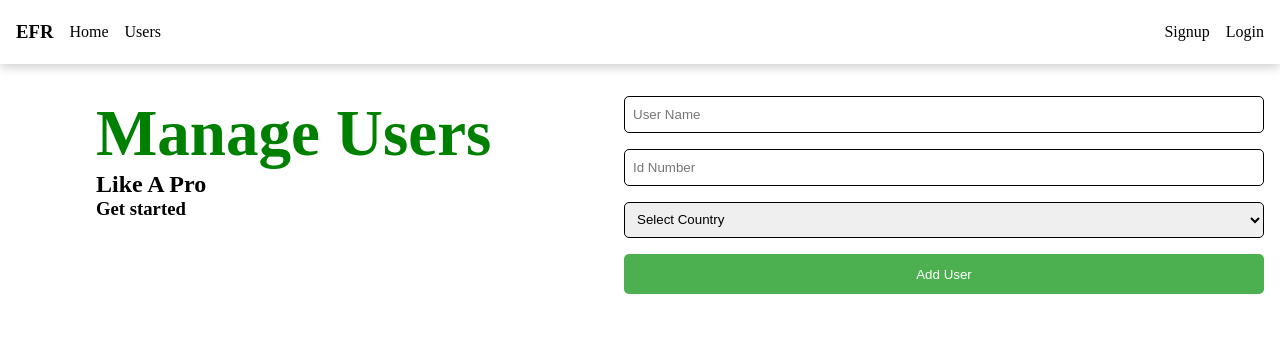
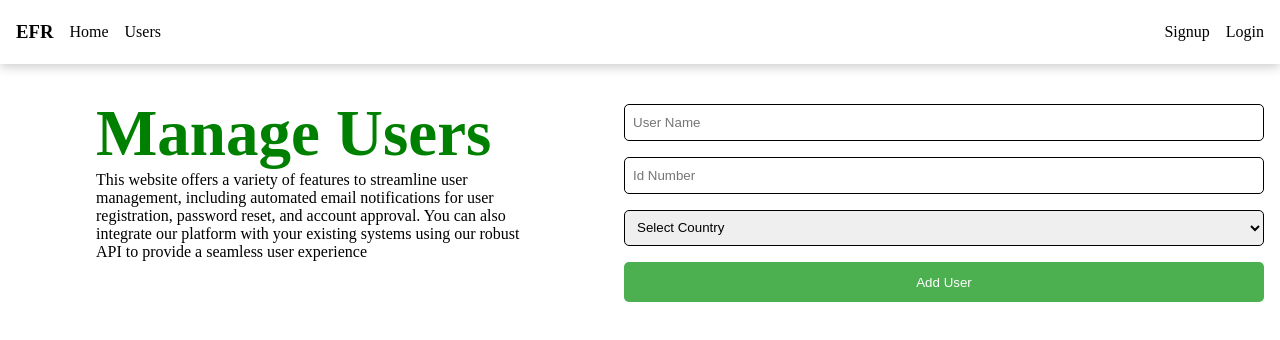
Before and after one commit to mwongess/kyu-TheJitu_cohort1, a website: page user-registration-management-system/index.html in a window 1280 px wide. Drawn offline with Linux system fonts and the light colour scheme.

Commit message:
Update site description

```diff
--- a/user-registration-management-system/index.html
+++ b/user-registration-management-system/index.html
@@ -27,8 +27,12 @@
             <div class="main-left">
                 <div>
                     <h1>Manage Users</h1>
-                    <h2>Like A Pro</h2>
-                    <h3>Get started</h3>
+                    <p>
+                        This website offers a variety of features to streamline user management, including automated
+                        email notifications for user registration, password reset, and account approval. You can also
+                        integrate our platform with your existing systems using our robust API to provide a seamless
+                        user experience
+                    </p>
                 </div>
 
             </div>
--- a/user-registration-management-system/style.css
+++ b/user-registration-management-system/style.css
@@ -47,6 +47,7 @@ form {
   font-size: 65px;
 }
 form {
+    margin-top: 0.5rem;
   width: 50vw;
   flex-direction: column;
 }
@@ -67,9 +68,6 @@ button {
   cursor: pointer;
 }
 @media screen and (max-width: 600px) {
-    .container{
-
-    }
     .navigation{
         display: none;
     }
```
